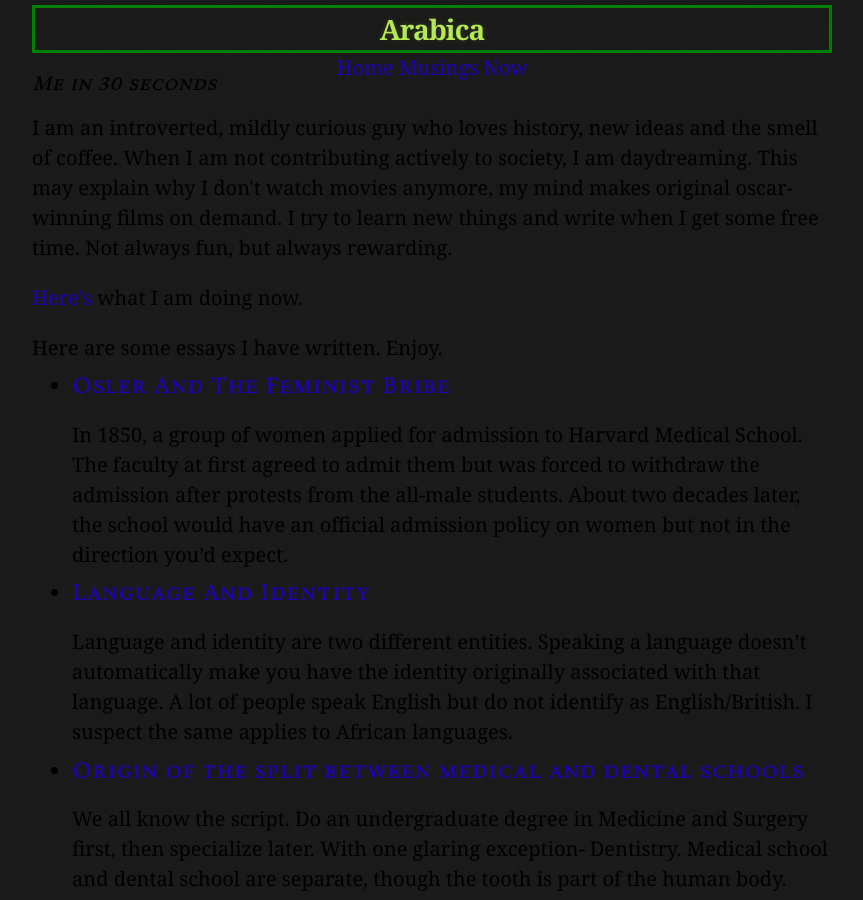
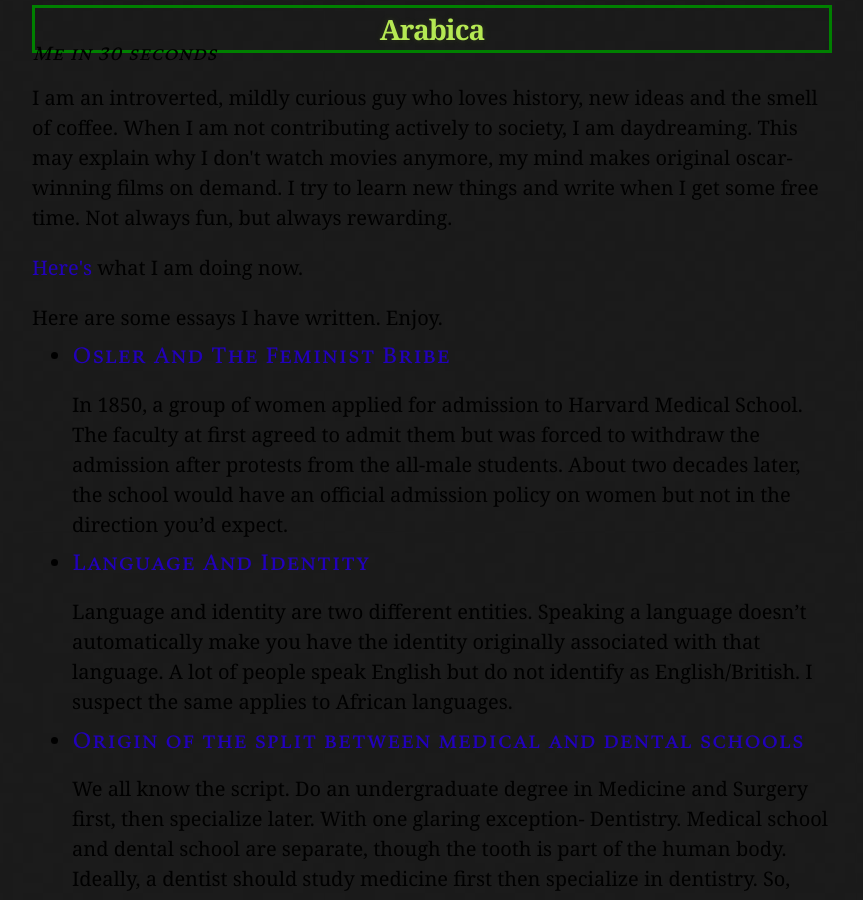
Before and after one commit to habasweiny/habasweiny.github.io, a Jekyll site: the page built from index.html, in a window 1280 px wide and 900 px high. Shown: the whole window, without its empty margins (208-1071 px from the left). Built offline with Jekyll 4.4.1, drawn with Linux system fonts in a browser that asks for light colours.

Commit message:
Update default.html

```diff
--- a/_layouts/default.html
+++ b/_layouts/default.html
@@ -5,7 +5,7 @@
     <meta http-equiv="X-UA-Compatible" content="IE=edge">
     <meta name="viewport" content="width=device-width, initial-scale=1">
     <link rel="stylesheet" href="/assets/css/styles.css">
-
+    {% include head-custom.html %}
 
 {% seo %}
   </head>
@@ -16,7 +16,6 @@
           <h1 id="a-title">{{ site.title}}</h1>
       </div>
     </header>
-    <div>{% include navigation.html %}</div>
    {{ content }}
     <footer>
   <section id="icon">
```
